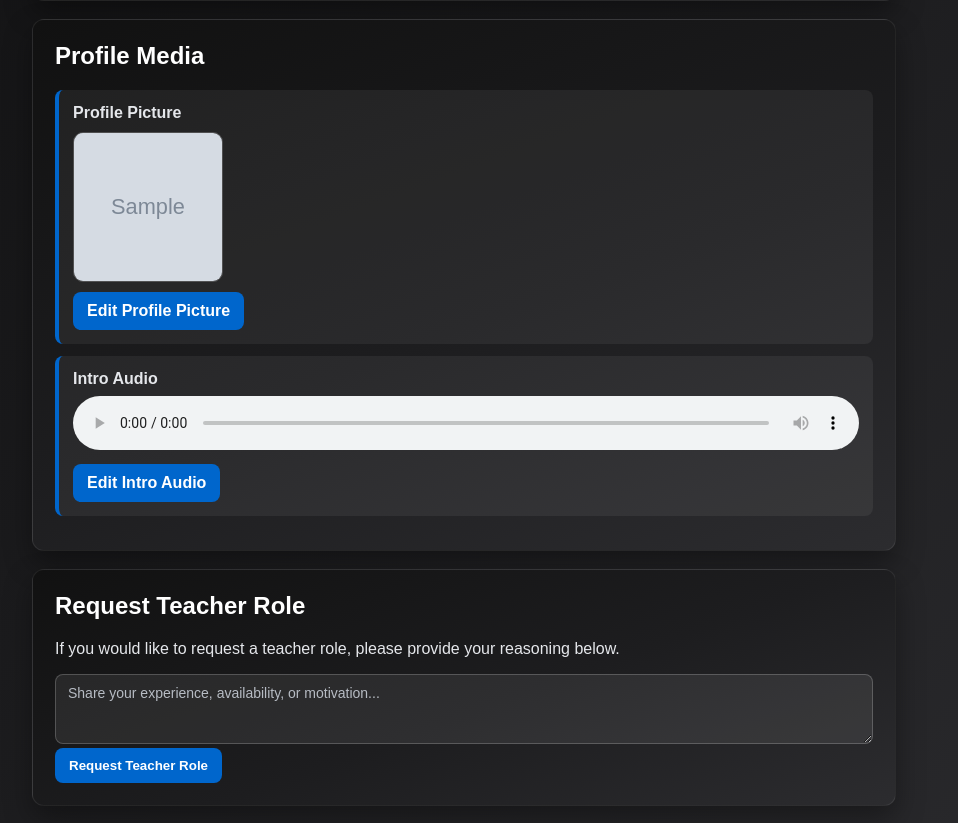
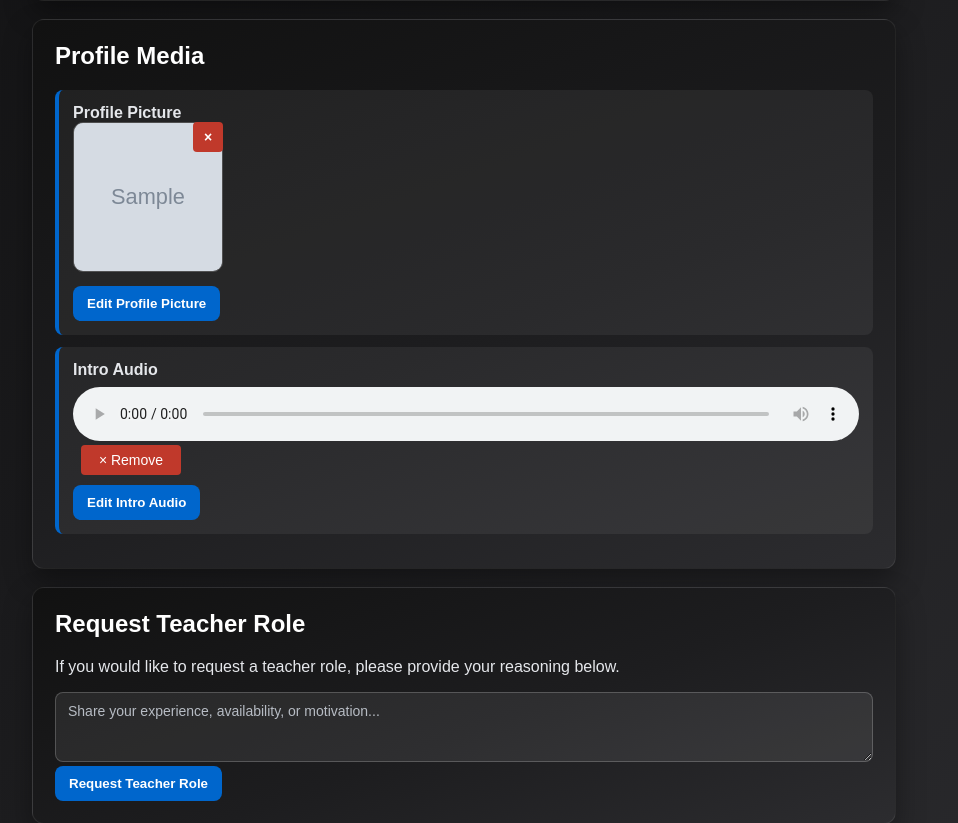
Before and after one commit to ayaanrsiddiqui/LessonSchedulerApp, a Django app: page /users/profile/ in a window 1280 px wide. Shown: the part 499-1322 px from the top of the page, without its empty margins (176-1134 px from the left). Run offline with Django 5.2, Linux system fonts and the light colour scheme; a user stored in the database is signed in; tables that the repository leaves empty hold one stand-in row (values such as "Sample post"); grey boxes marked "Sample" are stand-in pictures.

Commit message:
allow media upload within profile

```diff
--- a/users/templates/users/profile.html
+++ b/users/templates/users/profile.html
@@ -129,6 +129,23 @@ body {
     border-radius: 10px;
     border: 1px solid rgba(255, 255, 255, 0.2);
 }
+.remove-photo-btn {
+    position: absolute;
+    top: 0;
+    right: 0;
+    background: #c0392b;
+    color: white;
+    border: none;
+    border-radius: 4px;
+    cursor: pointer;
+    width: 30px;
+    height: 30px;
+    display: flex;
+    align-items: center;
+    justify-content: center;
+    font-size: 14px;
+    font-weight: bold;
+}
 .action-row {
     display: flex;
     gap: 10px;
@@ -204,33 +221,43 @@ audio {
 
         <div class="media-card">
             <strong>Profile Picture</strong>
+            <form id="profile-picture-form" method="post" action="{% url 'upload_profile_files' %}" enctype="multipart/form-data">
+                {% csrf_token %}
+                <input id="profile-picture-input" type="file" name="profile_picture" accept="image/*" hidden>
             {% if profile.profile_picture %}
-            <div class="action-row">
+            <div style="position:relative; display:inline-block;">
                 <img class="profile-pic" src="{{ profile.profile_picture.url }}" alt="Profile Picture">
+                <button type="submit" name="remove_profile_picture" value="1" class="remove-photo-btn">×</button>
             </div>
             <div class="action-row">
-                <a class="primary-btn" href="{% url 'upload_profile_files' %}">Edit Profile Picture</a>
+                <button type="button" class="primary-btn" id="edit-profile-picture-btn">Edit Profile Picture</button>
             </div>
             {% else %}
             <p class="muted">No profile picture uploaded.</p>
-            <a class="primary-btn" href="{% url 'upload_profile_files' %}">+ Add Profile Picture</a>
+            <button type="button" class="primary-btn" id="edit-profile-picture-btn">+ Add Profile Picture</button>
             {% endif %}
+            </form>
         </div>
 
         <div class="media-card">
             <strong>Intro Audio</strong>
+            <form id="intro-audio-form" method="post" action="{% url 'upload_profile_files' %}" enctype="multipart/form-data">
+                {% csrf_token %}
+                <input id="intro-audio-input" type="file" name="intro_audio" accept="audio/*" hidden>
             {% if profile.intro_audio %}
             <audio controls>
                 <source src="{{ profile.intro_audio.url }}" type="audio/mpeg">
                 Your browser does not support the audio element.
             </audio>
+            <button type="submit" name="remove_intro_audio" value="1" style="background:#c0392b; color:white; border:none; border-radius:4px; cursor:pointer; margin-left:8px; width: 100px; height: 30px; font-size: 14px;">× Remove</button>
             <div class="action-row">
-                <a class="primary-btn" href="{% url 'upload_profile_files' %}">Edit Intro Audio</a>
+                <button type="button" class="primary-btn" id="edit-intro-audio-btn">Edit Intro Audio</button>
             </div>
             {% else %}
             <p class="muted">No intro audio uploaded.</p>
-            <a class="primary-btn" href="{% url 'upload_profile_files' %}">+ Add Intro Audio</a>
+            <button type="button" class="primary-btn" id="edit-intro-audio-btn">+ Add Intro Audio</button>
             {% endif %}
+            </form>
         </div>
     </div>
 
@@ -255,5 +282,42 @@ audio {
         </div>
     {% endif %}
 </div>
+<script>
+    document.addEventListener("DOMContentLoaded", function() {
+        // Profile Picture
+        var editPicBtn = document.getElementById("edit-profile-picture-btn");
+        var picFileInput = document.getElementById("profile-picture-input");
+        var picForm = document.getElementById("profile-picture-form");
+
+        if (editPicBtn && picFileInput && picForm) {
+            editPicBtn.addEventListener("click", function() {
+                picFileInput.click();
+            });
+
+            picFileInput.addEventListener("change", function() {
+                if (picFileInput.files.length) {
+                    picForm.submit();
+                }
+            });
+        }
+
+        // Intro Audio
+        var editAudioBtn = document.getElementById("edit-intro-audio-btn");
+        var audioFileInput = document.getElementById("intro-audio-input");
+        var audioForm = document.getElementById("intro-audio-form");
+
+        if (editAudioBtn && audioFileInput && audioForm) {
+            editAudioBtn.addEventListener("click", function() {
+                audioFileInput.click();
+            });
+
+            audioFileInput.addEventListener("change", function() {
+                if (audioFileInput.files.length) {
+                    audioForm.submit();
+                }
+            });
+        }
+    });
+</script>
 </body>
 </html>
```
